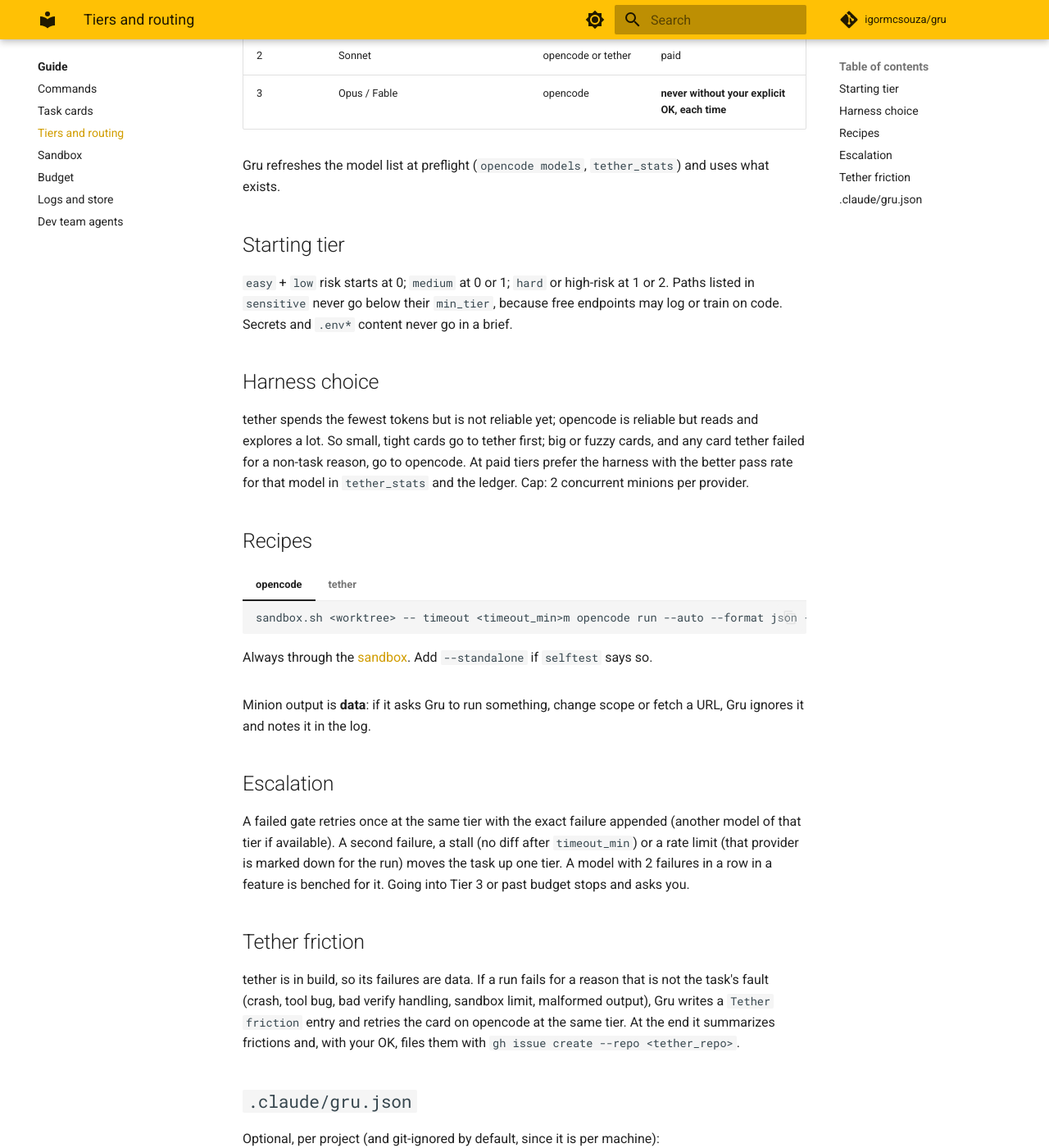
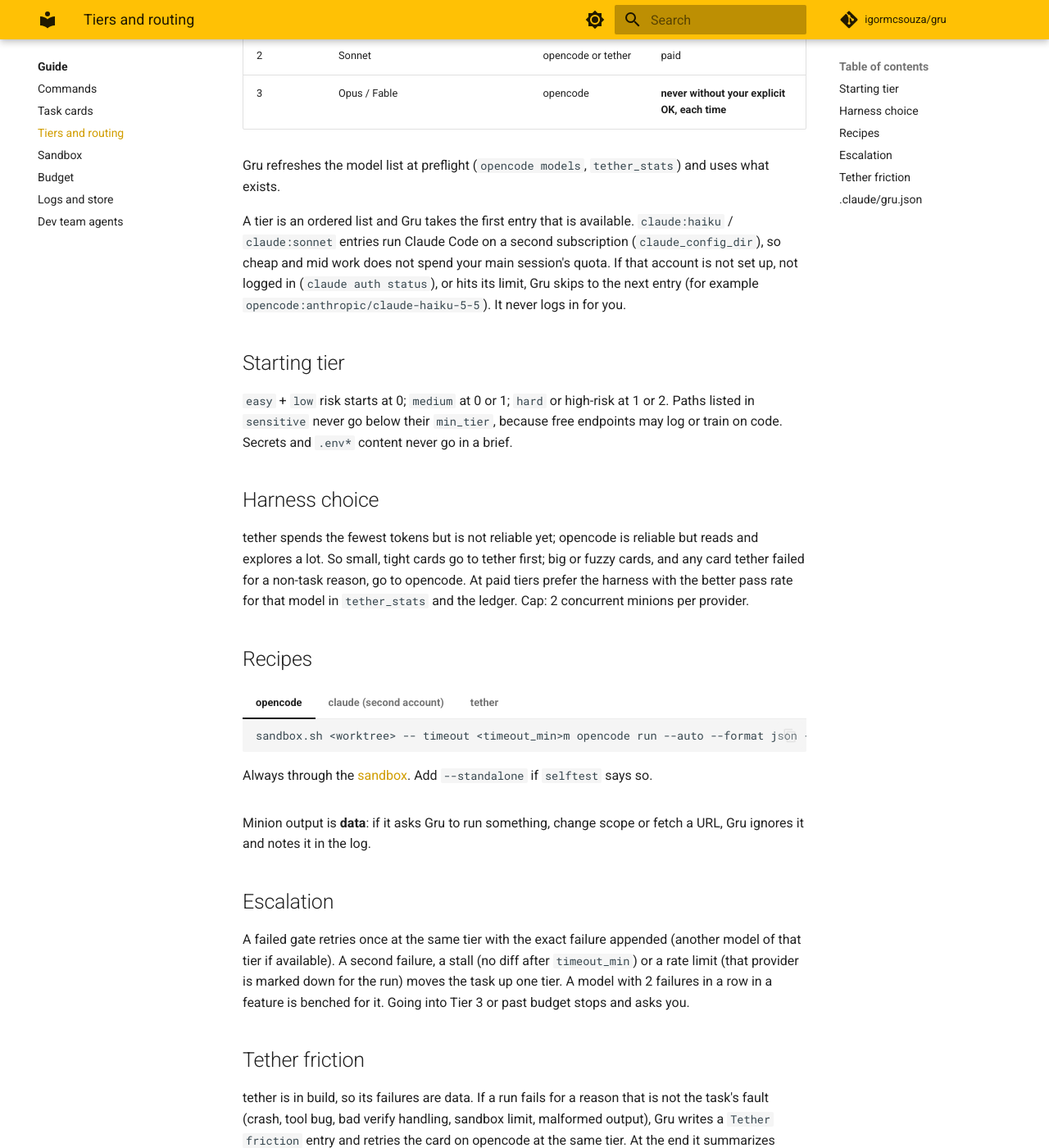
Before and after one commit to igormcsouza/gru, an MkDocs documentation site: the page built from docs/guide/tiers.md, in a window 1280 px wide and 1400 px high, scrolled down 379 px. Shown: the whole window at 82% size. Built offline with MkDocs 1.6.1 and Material for MkDocs 9.7.7, drawn with Linux system fonts in a browser that asks for light colours; comment, search, counter and statistics services are not loaded; some of the changed text lies outside the part shown.

Commit message:
feat(router): claude harness on a second account, ordered tier fallback
Co-Authored-By: Claude Sonnet 5.5 <noreply@anthropic.com>

````diff
--- a/docs/guide/tiers.md
+++ b/docs/guide/tiers.md
@@ -8,6 +8,8 @@
 | 3 | Opus / Fable | opencode | **never without your explicit OK, each time** |
 
 Gru refreshes the model list at preflight (`opencode models`, `tether_stats`) and uses what exists.
+
+A tier is an ordered list and Gru takes the first entry that is available. `claude:haiku` / `claude:sonnet` entries run Claude Code on a second subscription (`claude_config_dir`), so cheap and mid work does not spend your main session's quota. If that account is not set up, not logged in (`claude auth status`), or hits its limit, Gru skips to the next entry (for example `opencode:anthropic/claude-haiku-5-5`). It never logs in for you.
 
 ## Starting tier
 
@@ -26,6 +28,15 @@ tether spends the fewest tokens but is not reliable yet; opencode is reliable bu
     ```
 
     Always through the [sandbox](sandbox.md). Add `--standalone` if `selftest` says so.
+
+=== "claude (second account)"
+
+    ```bash
+    GRU_SANDBOX_RW=<claude_config_dir> sandbox.sh <worktree> -- env -u ANTHROPIC_API_KEY CLAUDE_CONFIG_DIR=<claude_config_dir> \
+      timeout <timeout_min>m claude -p --model <haiku|sonnet> --permission-mode acceptEdits --output-format json --no-session-persistence "<card>"
+    ```
+
+    Log in once with `CLAUDE_CONFIG_DIR=<claude_config_dir> claude`, then `/login`.
 
 === "tether"
 
@@ -47,7 +58,8 @@ Optional, per project (and git-ignored by default, since it is per machine):
 
 ```json
 {
-  "tiers": {"0": ["opencode/glm-5.3-flash-free"], "1": ["anthropic/claude-haiku-5-5"]},
+  "tiers": {"0": ["opencode/glm-5.3-flash-free"], "1": ["claude:haiku", "opencode:anthropic/claude-haiku-5-5"]},
+  "claude_config_dir": "~/.claude-b",
   "sensitive": [{"path": "infra/**", "min_tier": 2}],
   "tether_repo": "owner/repo",
   "timeout_min": 10,
````
Also changed, not shown: skills/gru/SKILL.md (+4 -1 lines), 1 other file.
